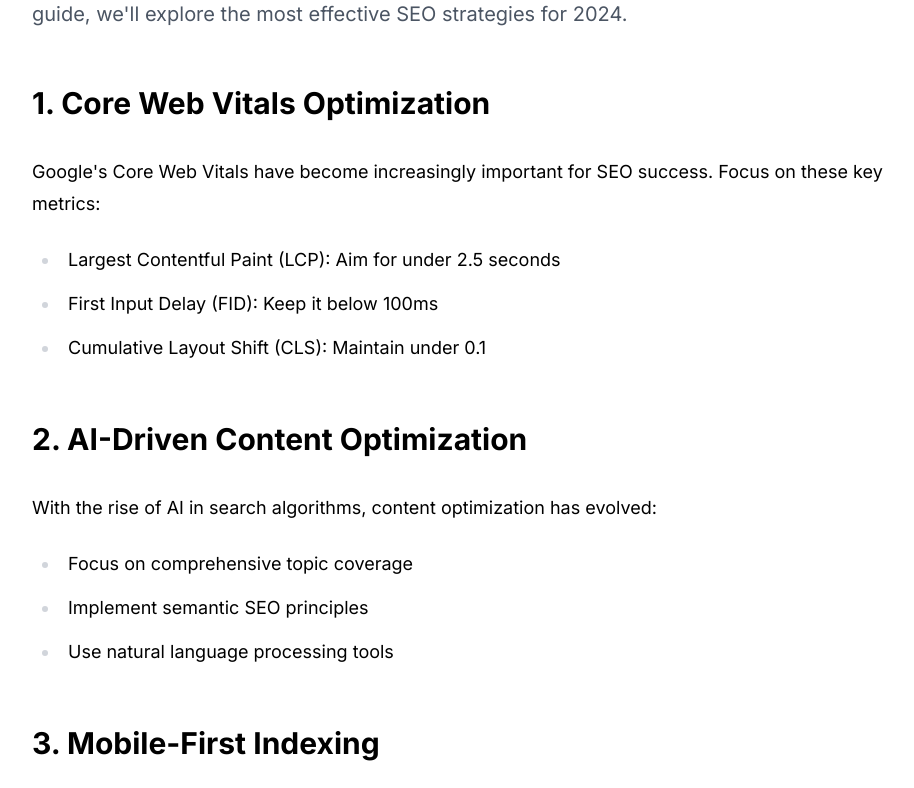
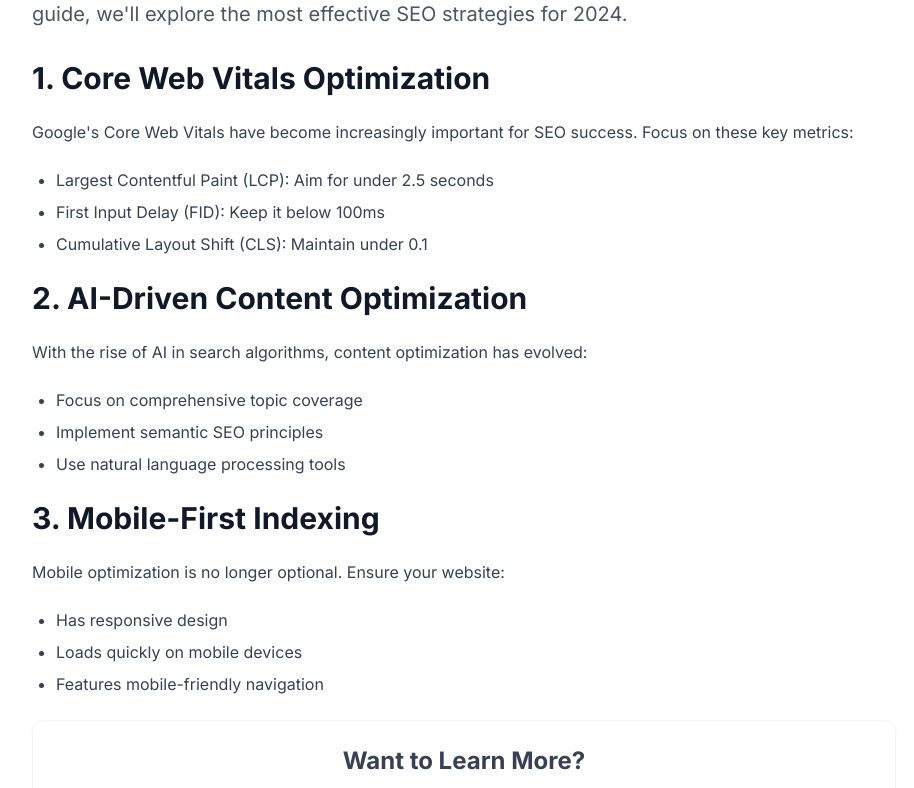
Before and after one commit to KygoCodes/sc-digital, a Next.js app: page /blog/seo-strategies-2024 in a window 1280 px wide. Shown: the part 632-1420 px from the top of the page, without its empty margins (176-1090 px from the left). Built offline with nearby package versions, Linux system fonts and the light colour scheme.

Commit message:
Updated Blog Section

```diff
--- a/src/app/blog/seo-strategies-2024/page.tsx
+++ b/src/app/blog/seo-strategies-2024/page.tsx
@@ -29,36 +29,36 @@ export default function BlogPost() {
 
       <Section>
         <div className="container max-w-4xl">
-          <div className="prose prose-lg">
+          <div className="space-y-6 text-gray-700">
             <p className="lead text-xl text-gray-600 mb-8">
               As search engines continue to evolve, staying ahead in the SEO game requires a deep understanding of both technical optimization and user experience. In this comprehensive guide, we'll explore the most effective SEO strategies for 2024.
             </p>
 
-            <h2>1. Core Web Vitals Optimization</h2>
+            <h2 className="text-3xl font-bold text-gray-900 mt-8 mb-4">1. Core Web Vitals Optimization</h2>
             <p>
               Google's Core Web Vitals have become increasingly important for SEO success. Focus on these key metrics:
             </p>
-            <ul>
+            <ul className="list-disc pl-6 space-y-2">
               <li>Largest Contentful Paint (LCP): Aim for under 2.5 seconds</li>
               <li>First Input Delay (FID): Keep it below 100ms</li>
               <li>Cumulative Layout Shift (CLS): Maintain under 0.1</li>
             </ul>
 
-            <h2>2. AI-Driven Content Optimization</h2>
+            <h2 className="text-3xl font-bold text-gray-900 mt-8 mb-4">2. AI-Driven Content Optimization</h2>
             <p>
               With the rise of AI in search algorithms, content optimization has evolved:
             </p>
-            <ul>
+            <ul className="list-disc pl-6 space-y-2">
               <li>Focus on comprehensive topic coverage</li>
               <li>Implement semantic SEO principles</li>
               <li>Use natural language processing tools</li>
             </ul>
 
-            <h2>3. Mobile-First Indexing</h2>
+            <h2 className="text-3xl font-bold text-gray-900 mt-8 mb-4">3. Mobile-First Indexing</h2>
             <p>
               Mobile optimization is no longer optional. Ensure your website:
             </p>
-            <ul>
+            <ul className="list-disc pl-6 space-y-2">
               <li>Has responsive design</li>
               <li>Loads quickly on mobile devices</li>
               <li>Features mobile-friendly navigation</li>
--- a/tailwind.config.js
+++ b/tailwind.config.js
@@ -4,36 +4,7 @@ module.exports = {
     './src/**/*.{js,ts,jsx,tsx,mdx}',
   ],
   theme: {
-    extend: {
-      typography: {
-        DEFAULT: {
-          css: {
-            maxWidth: '100%',
-            color: 'rgb(var(--foreground-rgb))',
-            h1: {
-              color: 'rgb(var(--foreground-rgb))',
-            },
-            h2: {
-              color: 'rgb(var(--foreground-rgb))',
-            },
-            h3: {
-              color: 'rgb(var(--foreground-rgb))',
-            },
-            strong: {
-              color: 'rgb(var(--foreground-rgb))',
-            },
-            a: {
-              color: '#2563eb',
-              '&:hover': {
-                color: '#1d4ed8',
-              },
-            },
-          },
-        },
-      },
-    },
+    extend: {},
   },
-  plugins: [
-    require('@tailwindcss/typography'),
-  ],
+  plugins: [],
 }
```
